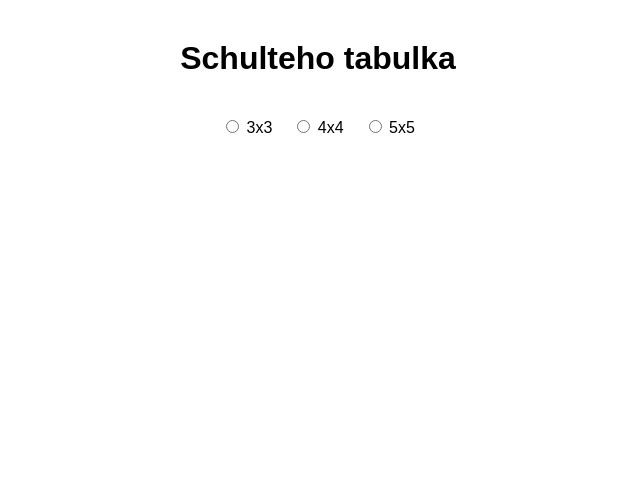
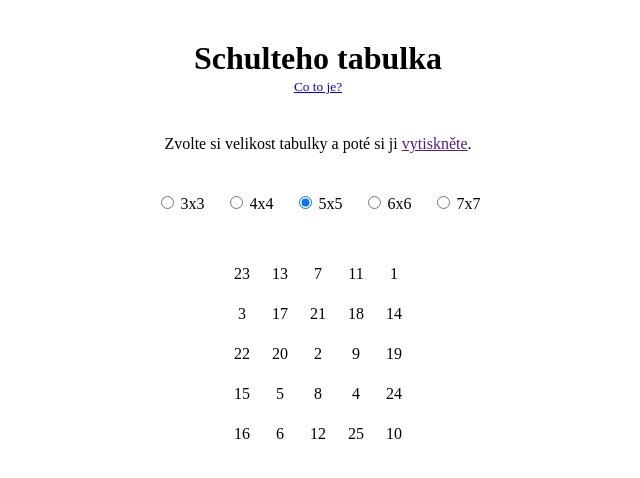
Before and after one commit to petrpacas/schulte-table, a React (Create React App) app: page / in a window 1280 px wide. Shown: the top 478 px of the page, without its empty margins (322-962 px from the left). Built offline with nearby package versions, Linux system fonts and the light colour scheme.

Commit message:
Correct number generation + some css

```diff
--- a/src/App.css
+++ b/src/App.css
@@ -1,19 +1,57 @@
-#App {
+@media screen {
+  #app {
+    padding: 40px 0;
     text-align: center;
   }
 
-#App h1 {
+  #app h1 {
+    margin: 0;
+  }
+
+  #app p {
     margin: 40px 0;
   }
 
-#App label {
+  #app label {
     margin: 0 10px;
   }
 
-#App table {
+  #table {
     margin: 40px auto 0;
   }
 
-#App table td {
+  #table td {
     padding: 10px;
   }
+}
+
+@media print {
+  #app {
+    padding: 0;
+  }
+
+  #app h1,
+  #app small,
+  #app p,
+  #config {
+    display: none;
+  }
+
+  #table {
+    border-collapse: collapse;
+    margin: 0;
+    width: 100%;
+  }
+
+  #table td {
+    border: 1px solid black;
+    font-size: 24px;
+    padding: 40px;
+    text-align: center;
+  }
+
+  #table tr:nth-of-type(odd) td:nth-of-type(even),
+  #table tr:nth-of-type(even) td:nth-of-type(odd) {
+    background-color: #eee;
+  }
+}
--- a/src/App.js
+++ b/src/App.js
@@ -11,7 +11,7 @@ export default class App extends React.Component {
     this.handleChange = this.handleChange.bind(this);
 
     this.state = {
-      size: null,
+      size: 5,
     };
   }
 
@@ -21,10 +21,18 @@ export default class App extends React.Component {
     });
   }
 
-  render({size} = this.state) {
+  print() {
+    window.print();
+  }
+
+  render() {
+    const {size} = this.state;
+
     return (
-      <div id="App">
+      <div id="app">
         <h1>Schulteho tabulka</h1>
+        <small><a href="https://www.petrruzicka.com/blog/tabulky/" target="_blank" rel="noopener noreferrer">Co to je?</a></small>
+        <p>Zvolte si velikost tabulky a poté si ji <a href="" id="print" onClick={this.print}>vytiskněte</a>.</p>
         <Config handleChange={this.handleChange} />
         <Table size={size} />
       </div>
--- a/src/components/Config/index.js
+++ b/src/components/Config/index.js
@@ -1,9 +1,11 @@
 import React from 'react';
 
 export default class Config extends React.Component {
-  render ({handleChange, size} = this.props) {
+  render() {
+    const {handleChange, size} = this.props;
+
     return (
-      <form>
+      <form id="config">
         <label>
           <input type="radio" name="size" value="3"
             selected={size === '3'} onChange={handleChange}
@@ -15,9 +17,19 @@ export default class Config extends React.Component {
           /> 4x4
         </label>
         <label>
-          <input type="radio" name="size" value="5"
+          <input type="radio" name="size" value="5" defaultChecked
             selected={size === '5'} onChange={handleChange}
           /> 5x5
+        </label>
+        <label>
+          <input type="radio" name="size" value="6"
+            selected={size === '6'} onChange={handleChange}
+          /> 6x6
+        </label>
+        <label>
+          <input type="radio" name="size" value="7"
+            selected={size === '7'} onChange={handleChange}
+          /> 7x7
         </label>
       </form>
     );
--- a/src/components/Table/index.js
+++ b/src/components/Table/index.js
@@ -4,32 +4,40 @@ export default class Table extends React.Component {
   constructor(props) {
     super(props);
 
-    this.generateCells = this.generateCells.bind(this);
-    this.generateRows = this.generateRows.bind(this);
+    this.generate = this.generate.bind(this);
   }
 
-  generateCells(cells = []) {
-    for (let i = 0; i < this.props.size; i++) {
-      const value = Math.floor(Math.random() * Math.floor(100));
-      cells[i] = <td key={i}>{ value }</td>;
+  generate() {
+    const {size} = this.props;
+
+    function shuffle(arr) {
+      for (let i = arr.length - 1; i > 0; i--) {
+        const j = Math.floor(Math.random() * (i + 1));
+        [arr[i], arr[j]] = [arr[j], arr[i]];
+      }
+      return arr;
     }
 
-    return cells;
-  }
+    const sizePow = Math.pow(this.props.size, 2);
+    const range = Array.from({length: (sizePow)}, (v, i) => i + 1);
+    const shuffledRange = shuffle(range);
 
-  generateRows(rows = []) {
-    for (let i = 0; i < this.props.size; i++) {
-      rows[i] = <tr key={i}>{ this.generateCells() }</tr>;
+    const data = [];
+    for (let i = 0; i < size; i++) {
+      data[i] = [];
+      for (let j = 0; j < size; j++) {
+        data[i][j] = <td key={`${i}_${j}`}>{ shuffledRange.shift() }</td>;
+      }
+      data[i] = <tr key={`${i}`}>{ data[i] }</tr>;
     }
-
-    return rows;
+    return data;
   }
 
   render() {
     return (
-      <table>
+      <table id="table">
         <tbody>
-          { this.generateRows() }
+          { this.generate() }
         </tbody>
       </table>
     );
--- a/src/index.css
+++ b/src/index.css
@@ -1,5 +1,9 @@
+*, *::before, *::after {
+  box-sizing: border-box;
+}
+
 body {
   margin: 0;
   padding: 0;
-  font-family: sans-serif;
+  font-family: serif;
 }
```
Lines whose indentation alone changed are shown as unchanged.
